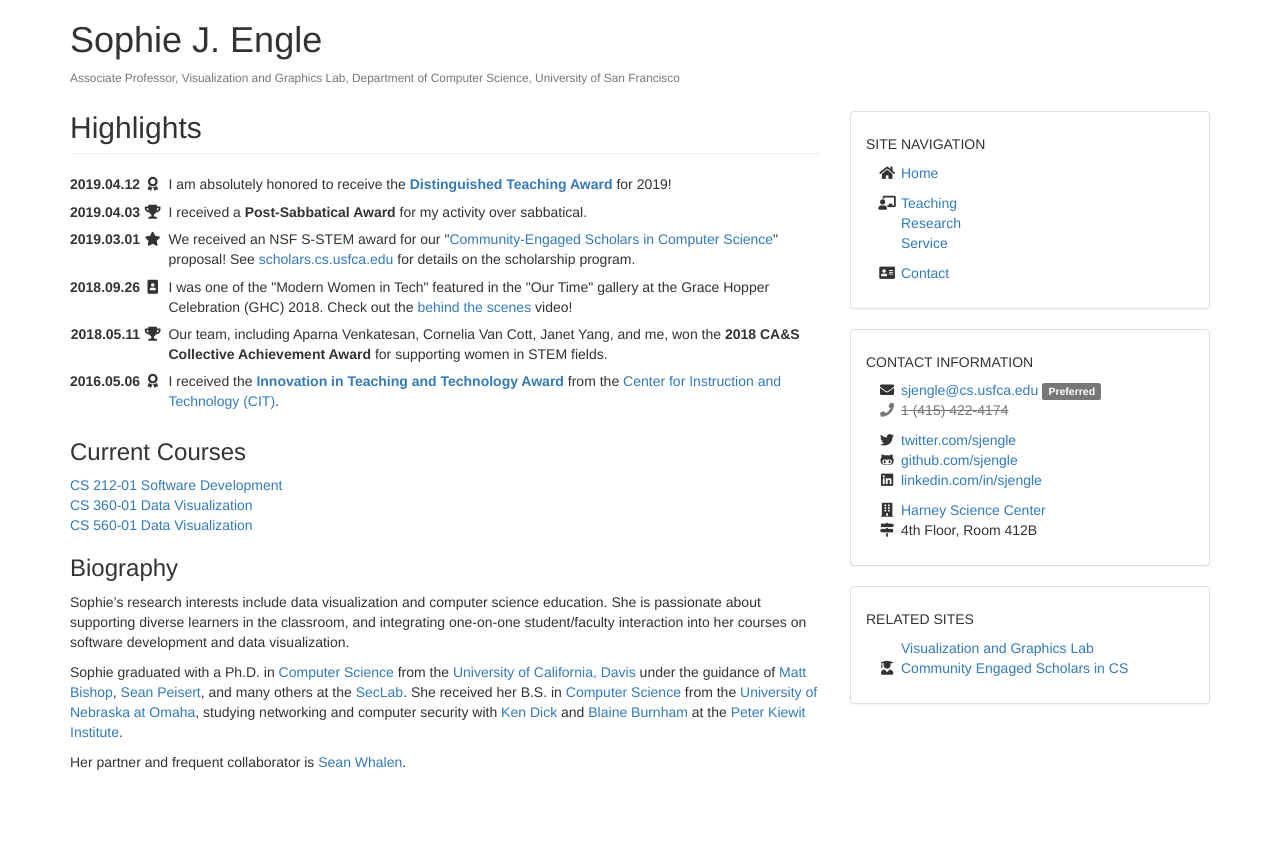
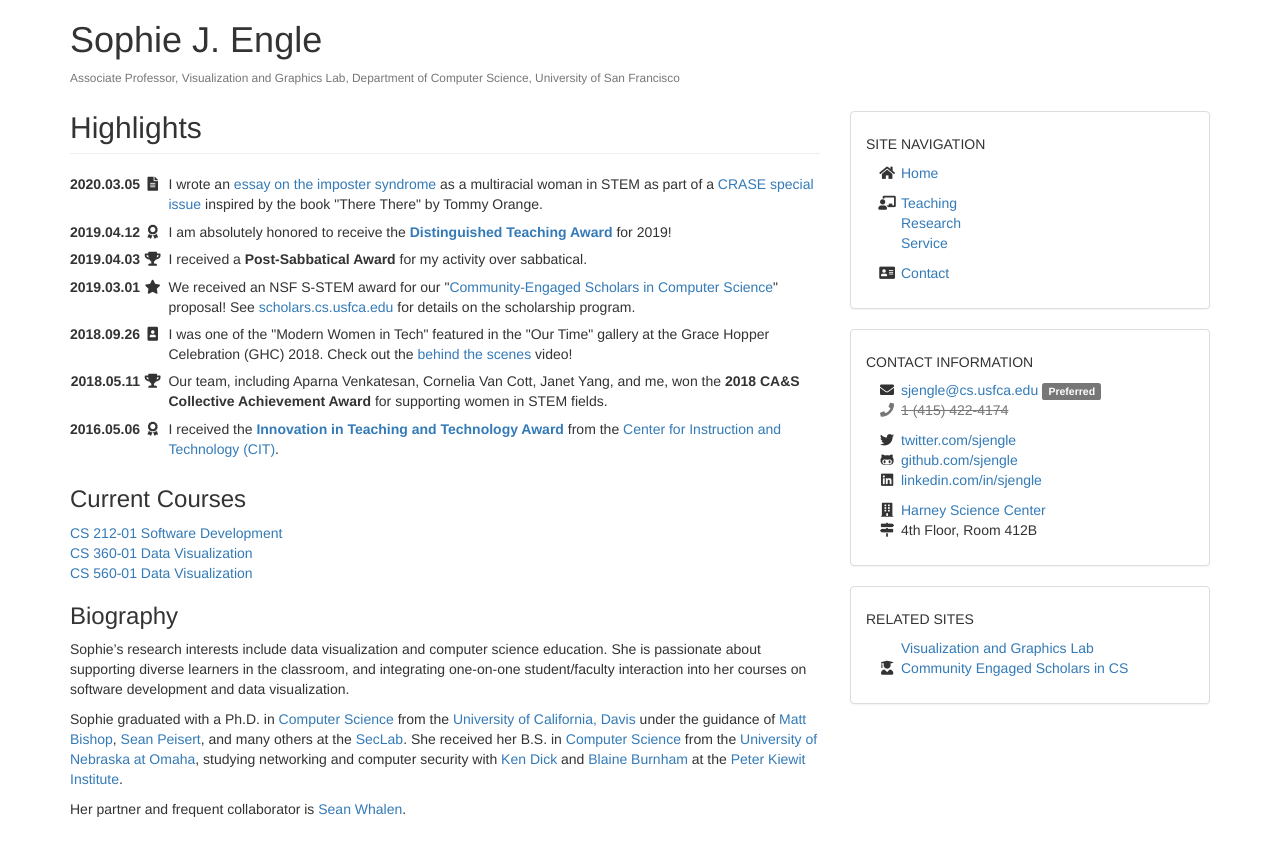
Before and after one commit to sjengle/sjengle.github.io, a Jekyll site: the page built from index.html, in a window 1280 px wide. Shown: the top 856 px of the page. Built offline with Jekyll 4.4.1, drawn with Linux system fonts in a browser that asks for light colours.

Commit message:
Adding essay.

```diff
--- a/index.html
+++ b/index.html
@@ -6,6 +6,11 @@ title: Highlights
 <!-- Announcements -->
 <table class="table-hover table-dates">
   <tbody>
+    <tr>
+      <th>2020.03.05 <i class="fas fa-fw fa-file-alt"></i></th>
+      <td>I wrote an <a href="https://repository.usfca.edu/jips/vol2/iss1/7/">essay on the imposter syndrome</a> as a multiracial woman in STEM as part of a <a href="https://repository.usfca.edu/jips/vol2/iss1/">CRASE special issue</a> inspired by the book "There There" by Tommy Orange.</td>
+    </tr>
+
     <tr>
       <th>2019.04.12 <i class="fas fa-fw fa-award"></i></th>
       <td>I am absolutely honored to receive the <strong><a href="https://myusf.usfca.edu/provost/faculty-staff-awards/distinguished-teaching-award">Distinguished Teaching Award</a></strong> for 2019!</td>
```
